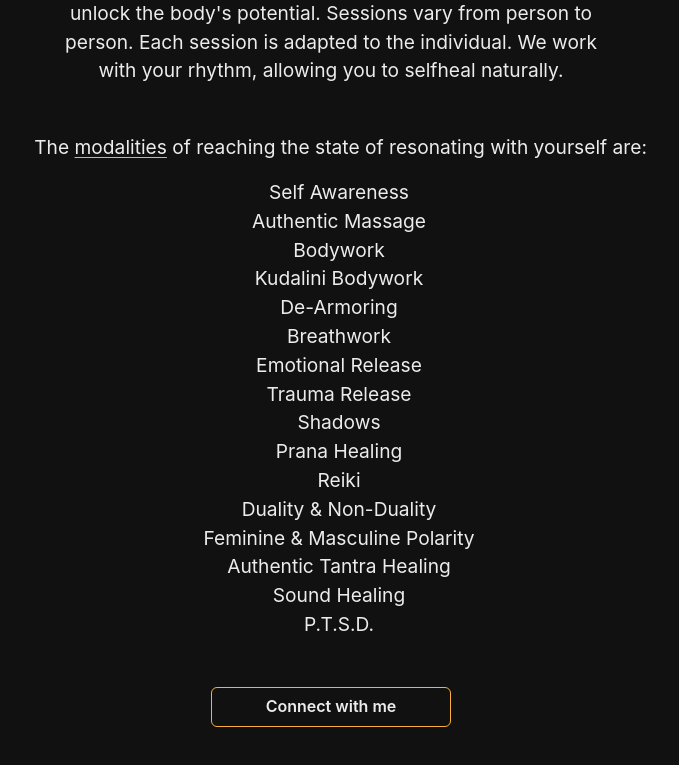
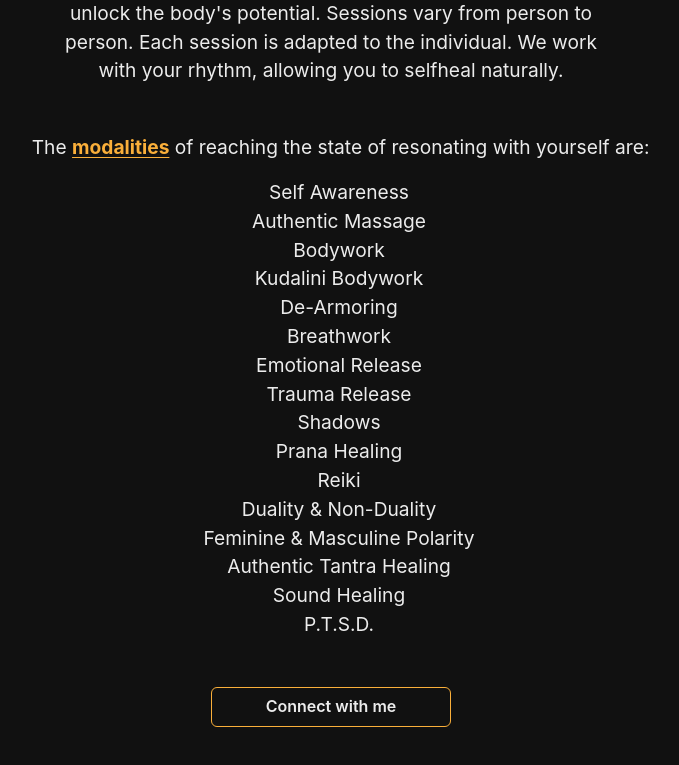
Before and after one commit to Democles85/colombo_portfolio_reworked, a Next.js app: page / in a window 1280 px wide. Shown: the part 802-1567 px from the top of the page, without its empty margins (309-988 px from the left). Built offline with nearby package versions, Linux system fonts and the light colour scheme.

Commit message:
style: Changed style for text

```diff
--- a/pages/index.tsx
+++ b/pages/index.tsx
@@ -180,7 +180,9 @@ const Home: NextPage = () => {
                     style={{
                       textDecoration: 'underline',
                       textDecorationColor: 'rgba(250, 175, 58, 1)',
+                      color: 'rgba(250, 175, 58, 1)',
                       textUnderlineOffset: '0.2rem',
+                      fontWeight: 'bold',
                     }}
                   >
                     modalities
```
